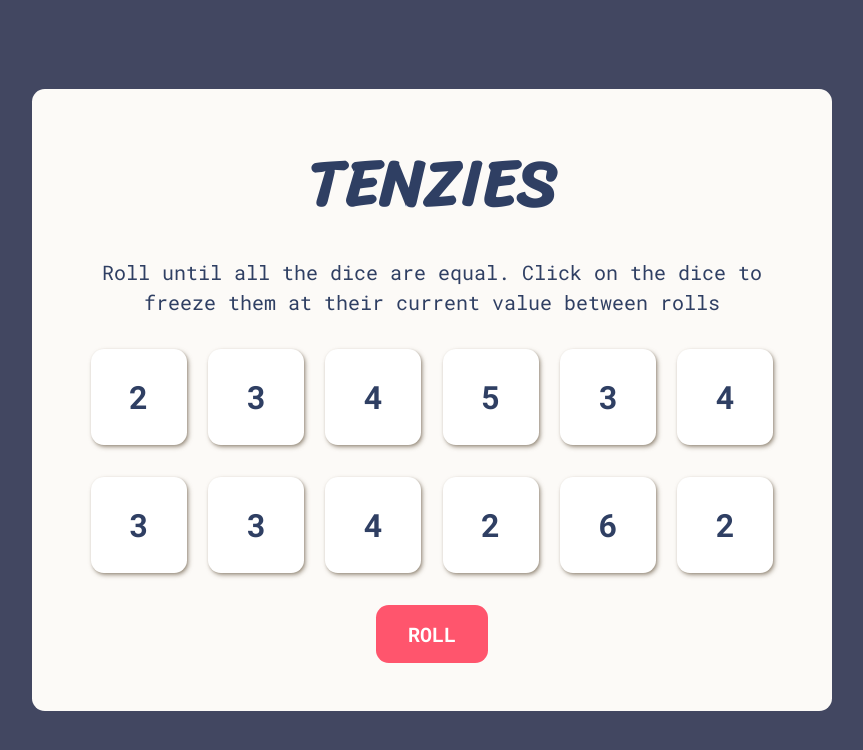
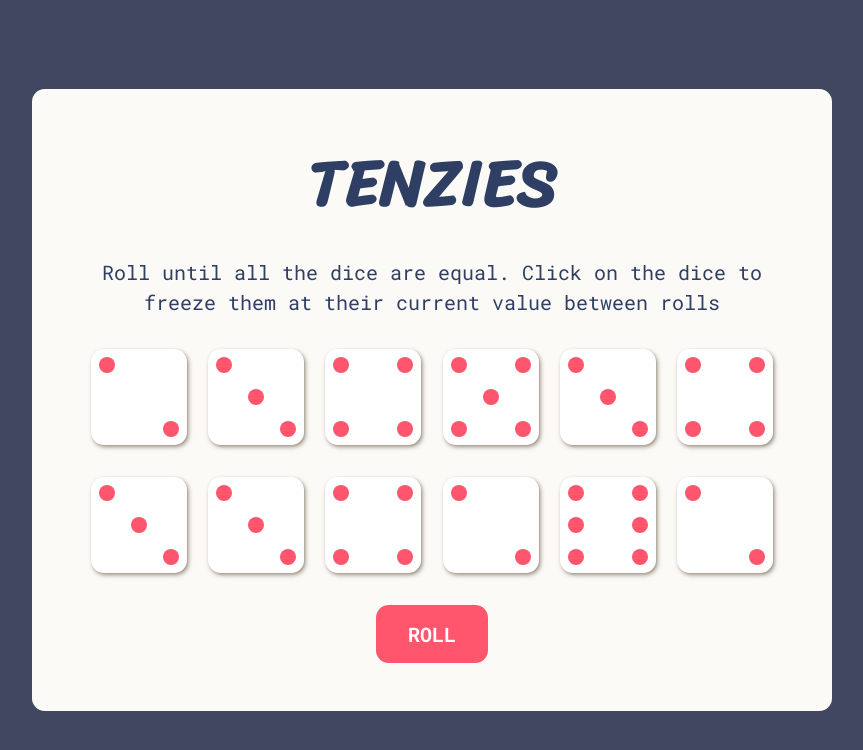
Before and after one commit to NoaSalgado/Tenzies, a React (Vite) app: page / in a window 1280 px wide. Shown: the top 750 px of the page, without its empty margins (208-1071 px from the left). Built offline with nearby package versions, Linux system fonts and the light colour scheme.

Commit message:
Feat: add real dots on the dice

```diff
--- a/src/Dice.jsx
+++ b/src/Dice.jsx
@@ -1,8 +1,76 @@
 function Dice({ value, handleDiceClick, isFreezed }) {
   const className = `dice ${isFreezed ? 'freezed' : ''}`;
+  const diceFace = (value) => {
+    if (value === 1) {
+      return (
+        <div className='dice-face first-face'>
+          <span className='dot'></span>
+        </div>
+      );
+    } else if (value === 2) {
+      return (
+        <div className='dice-face second-face'>
+          <span className='dot'></span>
+          <span className='dot'></span>
+        </div>
+      );
+    } else if (value === 3) {
+      return (
+        <div className='dice-face third-face'>
+          <span className='dot'></span>
+          <span className='dot'></span>
+          <span className='dot'></span>
+        </div>
+      );
+    } else if (value === 4) {
+      return (
+        <div className='dice-face fourth-face'>
+          <div className='column'>
+            <span className='dot'></span>
+            <span className='dot'></span>
+          </div>
+          <div className='column'>
+            <span className='dot'></span>
+            <span className='dot'></span>
+          </div>
+        </div>
+      );
+    } else if (value === 5) {
+      return (
+        <div className='dice-face fifth-face'>
+          <div className='column'>
+            <span className='dot'></span>
+            <span className='dot'></span>
+          </div>
+          <div className='column'>
+            <span className='dot'></span>
+          </div>
+          <div className='column'>
+            <span className='dot'></span>
+            <span className='dot'></span>
+          </div>
+        </div>
+      );
+    } else if (value === 6) {
+      return (
+        <div className='dice-face sixth-face'>
+          <div className='column'>
+            <span className='dot'></span>
+            <span className='dot'></span>
+            <span className='dot'></span>
+          </div>
+          <div className='column'>
+            <span className='dot'></span>
+            <span className='dot'></span>
+            <span className='dot'></span>
+          </div>
+        </div>
+      );
+    }
+  };
   return (
     <div className={className} onClick={handleDiceClick}>
-      {value}
+      {diceFace(value)}
     </div>
   );
 }
--- a/src/index.css
+++ b/src/index.css
@@ -76,6 +76,7 @@ body {
   font-weight: 700;
   height: 6rem;
   width: 6rem;
+  padding: 0.5rem;
 
   display: grid;
   place-items: center;
@@ -84,6 +85,61 @@ body {
 .dice.freezed {
   background-color: #1597b0;
   color: #ffffff;
+}
+
+.dice-face {
+  width: 100%;
+  height: 100%;
+
+  display: flex;
+}
+
+.dice-face.first-face {
+  align-items: center;
+  justify-content: center;
+}
+
+.second-face,
+.third-face,
+.fourth-face,
+.fifth-face,
+.sixth-face {
+  justify-content: space-between;
+}
+
+.second-face .dot:nth-of-type(2),
+.third-face .dot:nth-of-type(3) {
+  align-self: flex-end;
+}
+
+.third-face .dot:nth-of-type(2) {
+  align-self: center;
+}
+
+.fourth-face .column,
+.fifth-face .column,
+.sixth-face .column {
+  display: flex;
+  flex-direction: column;
+  justify-content: space-between;
+}
+
+.fifth-face .column:nth-of-type(2) {
+  justify-content: center;
+  align-items: center;
+}
+
+.dot {
+  background-color: #ff556d;
+  border-radius: 50%;
+  width: 1rem;
+  height: 1rem;
+
+  display: block;
+}
+
+.dice.freezed .dot {
+  background-color: #ffffff;
 }
 
 .roll-btn {
```
